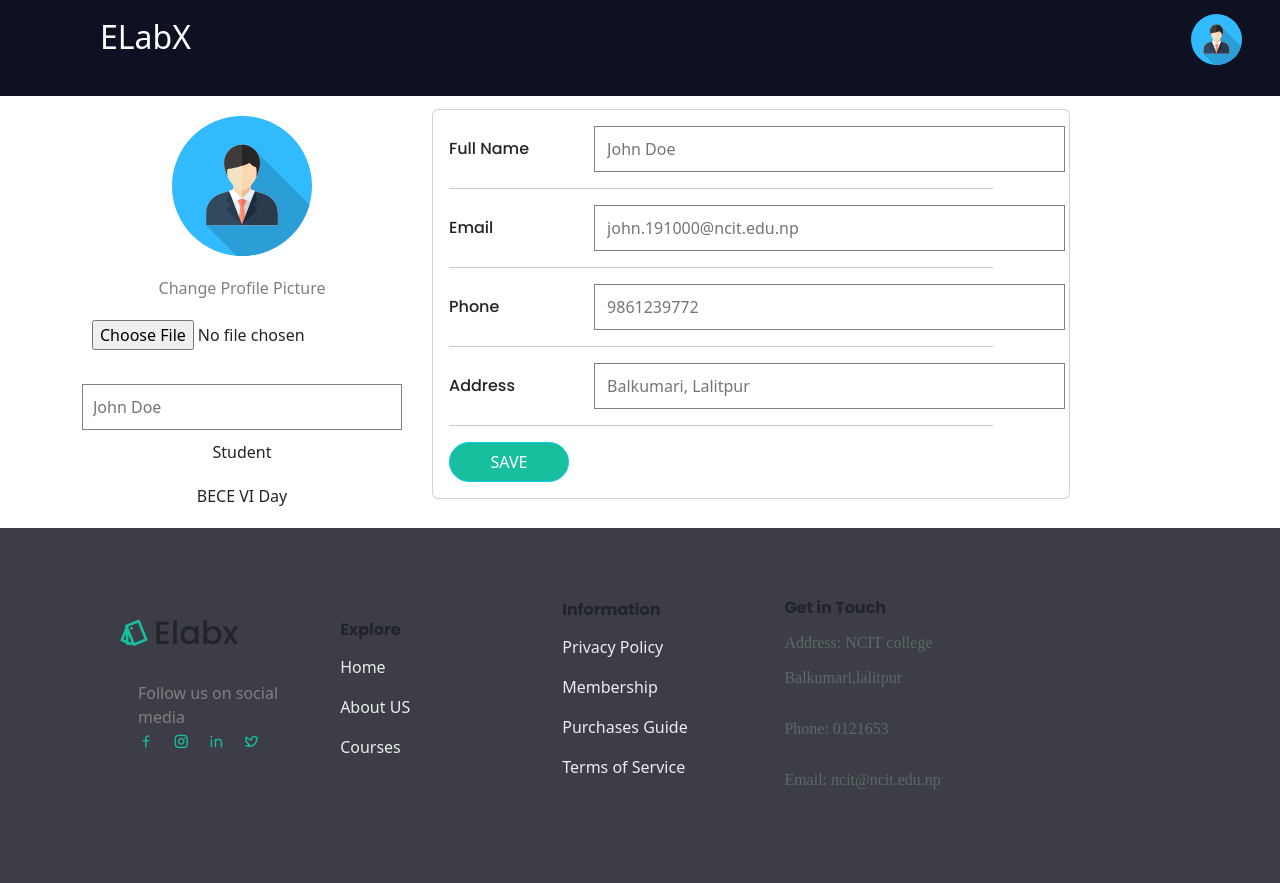
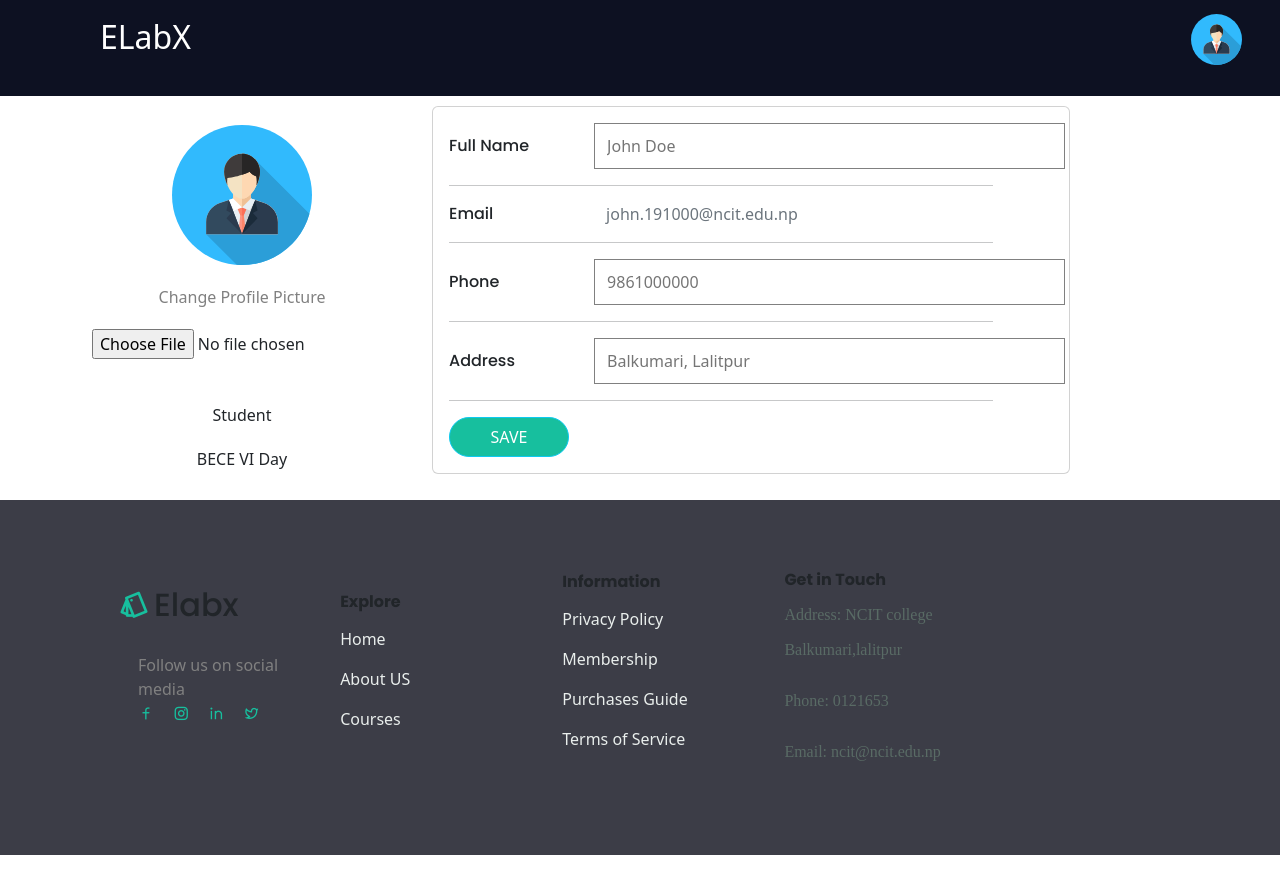
Before and after one commit to Project-Two-II/BE-Project-II, a React (Vite) app in the folder client/elabx/: page /editprofile in a window 1280 px wide. After the commit the page ends 855 px from the top, so only its background shows below. Built offline with nearby package versions, Linux system fonts and the light colour scheme; a web font is replaced by a local one; what remarkable would draw is missing.

Commit message:
teacher profile add

```diff
--- a/client/elabx/src/Components/UserProfile/userProfileEdit.jsx
+++ b/client/elabx/src/Components/UserProfile/userProfileEdit.jsx
@@ -16,8 +16,6 @@ const UserProfileEdit = () => {
                         <p className="user-info">Change Profile Picture</p>
                         <input className="user-info" type="file"></input>
                     <br />
-                    <input className="input user-info user-name" placeholder="John Doe">
-                    </input>
                     <span className="user-info user-role">Student</span>
                     <span className="user-info user-details">BECE VI Day</span>
                 </div>
@@ -37,15 +35,15 @@ const UserProfileEdit = () => {
                                     <div class="col-sm-3">
                                         <h6 class="mb-0">Email</h6>
                                     </div>
-                                    <input class="input col-sm-9 text-secondary" required placeholder="john.191000@ncit.edu.np">
-                                    </input>
+                                    <div class="col-sm-9 text-secondary">john.191000@ncit.edu.np
+                                    </div>
                                 </div>
                                 <hr />
                                 <div class="row">
                                     <div class="col-sm-3">
                                         <h6 class="mb-0">Phone</h6>
                                     </div>
-                                    <input class="input col-sm-9 text-secondary" required placeholder="9861239772">
+                                    <input class="input col-sm-9 text-secondary" required placeholder="9861000000">
                                     </input>
                                 </div>
                                 <hr />
--- a/client/elabx/src/main.jsx
+++ b/client/elabx/src/main.jsx
@@ -11,6 +11,7 @@ import Syllabus from './routes/Syllabus'
 import HomePage from './routes/HomePage'
 import QuestionSolve from './routes/questionSolve.jsx'
 import Profile from './routes/profile'
+import Teacher from './routes/teacher'
 import AddQuestion from './Components/AddQuestion.jsx'
 import CreateChapter from './Components/CreateChapter.jsx'
 import CreateCourse from './Components/CreateCourse.jsx'
@@ -79,6 +80,10 @@ const router = createBrowserRouter([
   {
     path: "/codereview",
     element: <CodeReview />
+  },
+  {
+    path: "/teacher",
+    element: <Teacher />
   }
 
 ]);
--- a/client/elabx/src/routes/HomePage.jsx
+++ b/client/elabx/src/routes/HomePage.jsx
@@ -25,7 +25,7 @@ const course_list_style = {
 function HomePage() {
 
   //const isLoggedIn = useSelector((state) => state.cred.isLoggedIn)
-  const token = useSelector((state) =>  state.cred.token);
+  // const token = useSelector((state) =>  state.cred.token);
   //const role = 0
   return (
     <>
@@ -33,10 +33,26 @@ function HomePage() {
         <span style={spanStyle}>Your Labs</span>
       </div>
       <div className="courseList" style={course_list_style}>
-        <CourseList token={token}/>
+        <CourseList />
       </div>
     </>
   );
 };
+// function HomePage() {
+
+//   //const isLoggedIn = useSelector((state) => state.cred.isLoggedIn)
+//   const token = useSelector((state) =>  state.cred.token);
+//   //const role = 0
+//   return (
+//     <>
+//       <div style={headerStyle} className="courseHeader">
+//         <span style={spanStyle}>Your Labs</span>
+//       </div>
+//       <div className="courseList" style={course_list_style}>
+//         <CourseList token={token}/>
+//       </div>
+//     </>
+//   );
+// };
 
 export default HomePage;
--- /dev/null
+++ b/client/elabx/src/routes/teacher.jsx
@@ -0,0 +1,14 @@
+import UserProfile from '../Components/UserProfile/userProfile'
+import Header from '../Components/header'
+import Footer from '../Components/Footer/Footer'
+
+function Teacher() {
+    return (
+        <>
+            <Header />
+            <Course />
+            <Footer />
+        </>
+    )
+}
+export default Teacher
```
